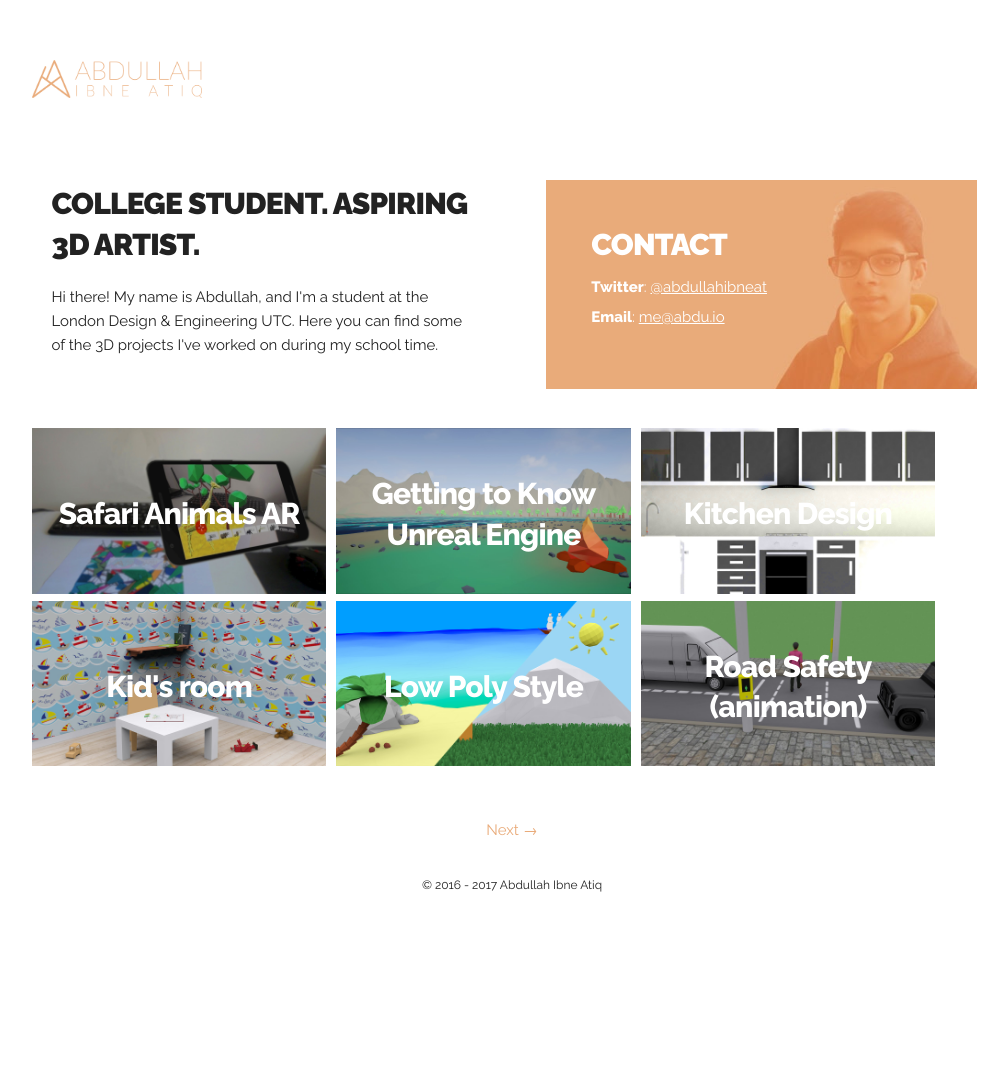
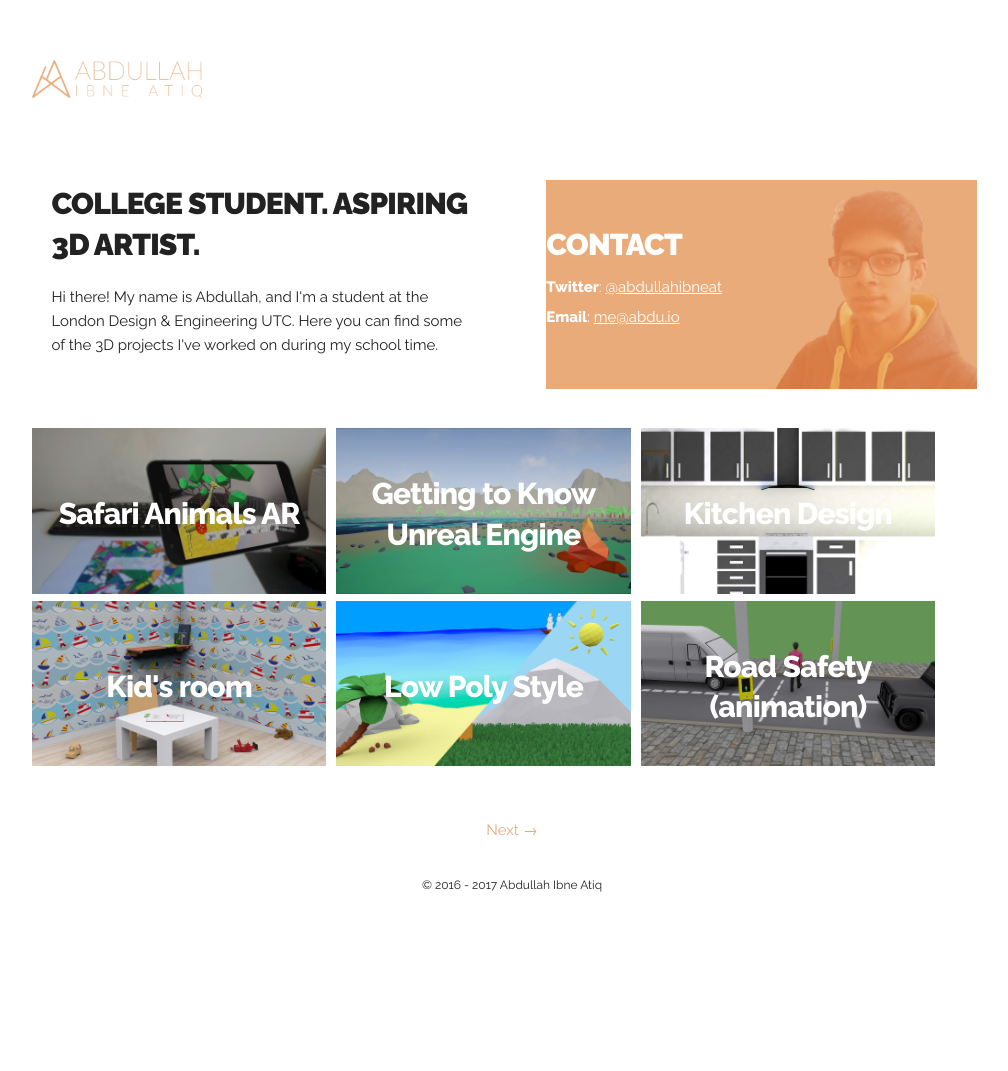
Before and after one commit to abdullahibneat/jekyll-portfolio, a Jekyll site: the page built from index.html, in a window 1280 px wide. Shown: the whole page, without its empty margins (128-1136 px from the left). Built offline with Jekyll 4.4.1, drawn with Linux system fonts in a browser that asks for light colours; the list of posts is cut into pages by our own code.

Commit message:
Contact Margin Typo

```diff
--- a/index.html
+++ b/index.html
@@ -13,8 +13,8 @@ home: true
           <!-- Homepage Content -->
           <p>Hi there! My name is Abdullah, and I'm a student at the London Design & Engineering UTC. Here you can find some of the 3D projects I've worked on during my school time.</p>
         </div>
-        <div class="one-half column contact">
-          <h4 class="article-page-title" style="margin-left: 0">Contact</h4>
+        <div class="one-half column contact" style="padding-left: 0">
+          <h4 class="article-page-title">Contact</h4>
           {% if site.twitter %}
           <p><b>Twitter</b>: <a href="https://twitter.com/{{site.twitter}}" target="_blank" style="color: white">@{{site.twitter}}</a></p>{% endif %}
           {% if site.email %}
```
